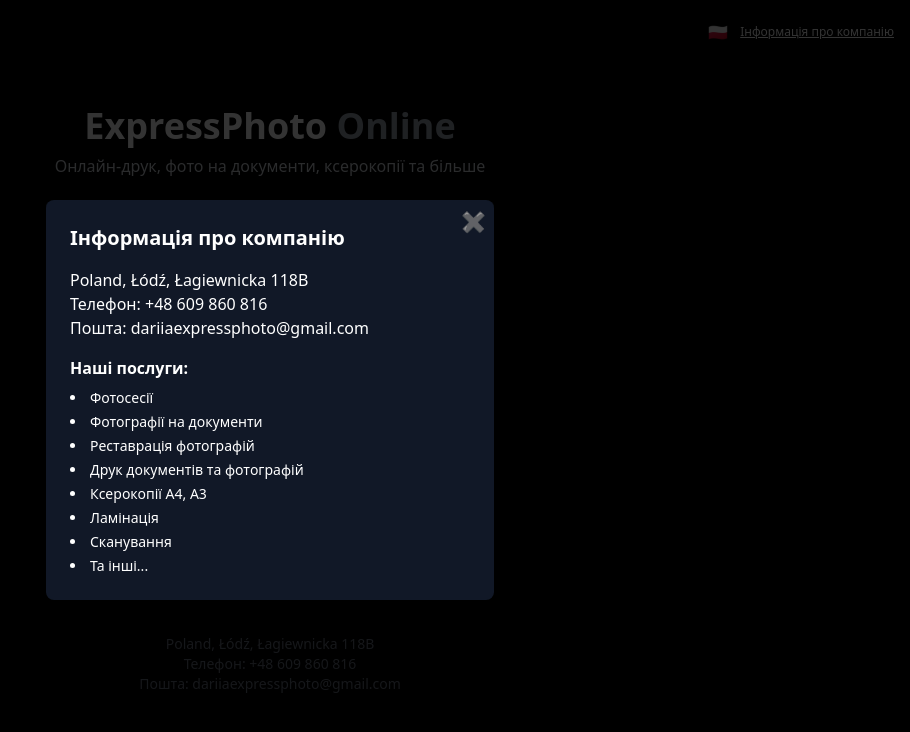
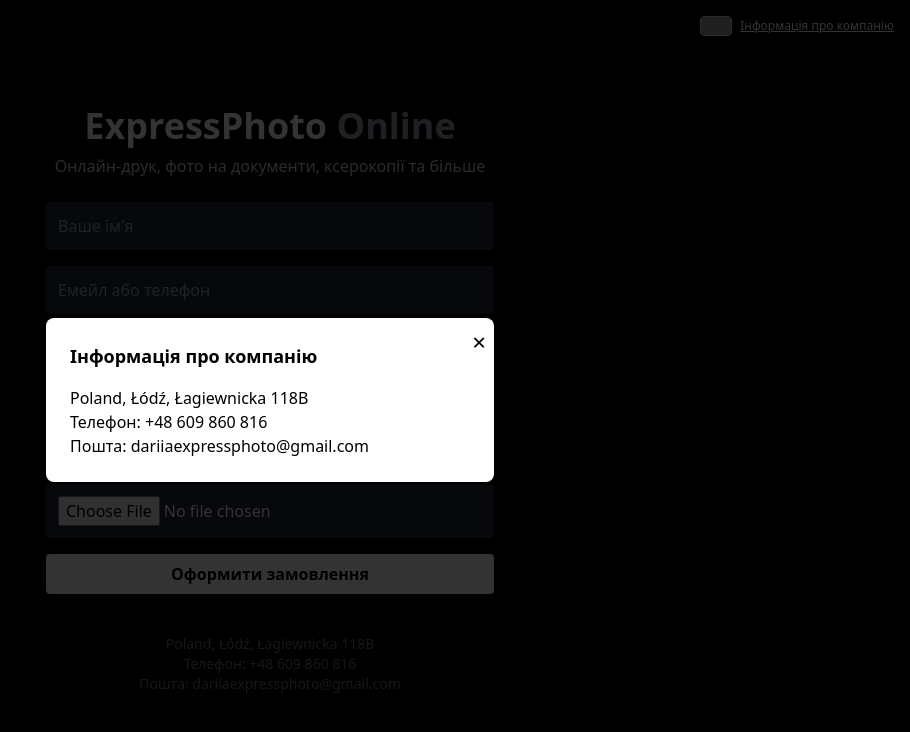
Before and after one commit to cutesuno/expressphoto-online, a Next.js app: page / in a window 1280 px wide. Both pictures are taken after a click on the button "Інформація про компанію". Shown: the top 732 px of the page, without its empty margins (370-1280 px from the left). Built offline with nearby package versions, Linux system fonts and the light colour scheme; grey boxes are pictures that could not be loaded.

Commit message:
Оновлення сайту: мультимова для контактів, модалка, анімації, час замовлення

```diff
--- a/pages/index.tsx
+++ b/pages/index.tsx
@@ -1,5 +1,5 @@
 import { useState } from 'react';
-import { motion, AnimatePresence } from 'framer-motion';
+import { motion } from 'framer-motion';
 
 export default function Home() {
   const [form, setForm] = useState({
@@ -51,66 +51,41 @@
         pl: 'Druk online, zdjęcia do dokumentów, kserokopie i więcej',
       },
       name: { uk: "Ваше ім'я", pl: 'Imię' },
-      email: { uk: 'Емейл або телефон', pl: 'Email lub telefon' },
+      email: { uk: 'Емейл або телефон', pl: 'E-mail lub telefon' },
       details: { uk: 'Деталі замовлення', pl: 'Szczegóły zamówienia' },
-      time: { uk: 'Виберіть час замовлення', pl: 'Wybierz godzinę odbioru' },
+      time: { uk: 'Час замовлення', pl: 'Godzina odbioru' },
       submit: { uk: 'Оформити замовлення', pl: 'Złóż zamówienie' },
       thanks: { uk: 'Дякуємо за замовлення!', pl: 'Dziękujemy za zamówienie!' },
-      back: { uk: 'Повернутись на головну', pl: 'Wróć na stronę główną' },
-      info: { uk: 'Інформація про компанію', pl: 'Informacje o firmie' },
+      back: { uk: 'На головну', pl: 'Wróć do strony głównej' },
+      info: {
+        uk: 'Poland, Łódź, Łagiewnicka 118B\nТелефон: +48 609 860 816\nПошта: dariiaexpressphoto@gmail.com',
+        pl: 'Polska, Łódź, Łagiewnicka 118B\nTelefon: +48 609 860 816\nE-mail: dariiaexpressphoto@gmail.com',
+      },
     };
     return dict[key]?.[language] || key;
   };
 
   return (
     <div className="min-h-screen flex flex-col items-center justify-center bg-black text-white p-6 relative">
-      {/* Кнопка перемикання мови */}
-      <div className="absolute top-4 right-4 flex items-center gap-2">
-        <button onClick={toggleLang} className="p-1">
-          {language === 'uk' ? '🇵🇱' : '🇺🇦'}
+      <div className="absolute top-4 right-4 flex items-center space-x-2">
+        <button onClick={toggleLang} className="w-8 h-5 rounded overflow-hidden border border-gray-300">
+          <img
+            src={language === 'uk' ? '/uk-flag.png' : '/pl-flag.png'}
+            alt="lang"
+            className="w-full h-full object-cover"
+          />
         </button>
         <button onClick={() => setShowInfo(true)} className="text-xs underline">
-          {t('info')}
+          Інформація про компанію
         </button>
       </div>
 
-      <AnimatePresence>
-        {showInfo && (
-          <motion.div
-            className="fixed inset-0 bg-black bg-opacity-80 flex items-center justify-center p-4 z-50"
-            initial={{ opacity: 0 }}
-            animate={{ opacity: 1 }}
-            exit={{ opacity: 0 }}
-          >
-            <div className="bg-gray-900 p-6 rounded-lg max-w-md w-full relative">
-              <button
-                className="absolute top-2 right-2 text-white text-xl"
-                onClick={() => setShowInfo(false)}
-              >
-                ✖️
-              </button>
-              <h2 className="text-xl font-bold mb-4">{t('info')}</h2>
-              <p>Poland, Łódź, Łagiewnicka 118B</p>
-              <p>Телефон: +48 609 860 816</p>
-              <p>Пошта: dariiaexpressphoto@gmail.com</p>
-              <p className="mt-4 font-semibold">Наші послуги:</p>
-              <ul className="list-disc list-inside text-sm mt-2 space-y-1">
-                <li>Фотосесії</li>
-                <li>Фотографії на документи</li>
-                <li>Реставрація фотографій</li>
-                <li>Друк документів та фотографій</li>
-                <li>Ксерокопії А4, А3</li>
-                <li>Ламінація</li>
-                <li>Сканування</li>
-                <li>Та інші...</li>
-              </ul>
-            </div>
-          </motion.div>
-        )}
-      </AnimatePresence>
-
-      <h1 className="text-4xl font-bold mb-2">ExpressPhoto <span className="text-gray-400">Online</span></h1>
-      <p className="text-gray-300 mb-6 text-center">{t('intro')}</p>
+      <motion.h1 initial={{ opacity: 0 }} animate={{ opacity: 1 }} className="text-4xl font-bold mb-2">
+        ExpressPhoto <span className="text-gray-400">Online</span>
+      </motion.h1>
+      <motion.p initial={{ opacity: 0 }} animate={{ opacity: 1 }} transition={{ delay: 0.2 }} className="text-gray-300 mb-6 text-center">
+        {t('intro')}
+      </motion.p>
 
       {!confirmed ? (
         <motion.form
@@ -118,11 +93,11 @@
           method="POST"
           encType="multipart/form-data"
           className="flex flex-col w-full max-w-md space-y-4"
-          initial={{ opacity: 0, scale: 0.9 }}
-          animate={{ opacity: 1, scale: 1 }}
+          initial={{ opacity: 0, y: 20 }}
+          animate={{ opacity: 1, y: 0 }}
         >
           <input name="name" placeholder={t('name')} onChange={handleChange} className="bg-gray-800 p-3 rounded" required />
-          <input name="email" placeholder={t('email')} onChange={handleChange} className="bg-gray-800 p-3 rounded" required />
+          <input name="email" type="text" placeholder={t('email')} onChange={handleChange} className="bg-gray-800 p-3 rounded" required />
           <textarea name="details" placeholder={t('details')} onChange={handleChange} className="bg-gray-800 p-3 rounded" required />
           <input name="time" type="time" onChange={handleChange} className="bg-gray-800 p-3 rounded" required />
           <input type="file" name="file" onChange={handleFileChange} className="bg-gray-800 p-3 rounded" />
@@ -132,26 +107,42 @@
         </motion.form>
       ) : (
         <motion.div
-          initial={{ opacity: 0 }}
-          animate={{ opacity: 1 }}
-          className="flex flex-col items-center space-y-4"
+          initial={{ opacity: 0, scale: 0.8 }}
+          animate={{ opacity: 1, scale: 1 }}
+          className="text-center mt-10"
         >
-          <p className="text-green-400 text-xl font-semibold">{t('thanks')}</p>
+          <p className="text-green-400 text-xl font-semibold mb-4">{t('thanks')}</p>
           <button
-            onClick={() => window.location.reload()}
-            className="bg-gray-800 text-white px-4 py-2 rounded hover:bg-gray-700"
+            onClick={() => {
+              setForm({ name: '', email: '', details: '', time: '' });
+              setFile(null);
+              setConfirmed(false);
+            }}
+            className="mt-4 bg-gray-700 hover:bg-gray-600 text-white py-2 px-4 rounded"
           >
             {t('back')}
           </button>
         </motion.div>
       )}
 
-      {/* Низ сайту */}
-      <p className="text-sm text-gray-500 mt-10 text-center">
-        Poland, Łódź, Łagiewnicka 118B <br />
-        Телефон: +48 609 860 816 <br />
-        Пошта: dariiaexpressphoto@gmail.com
-      </p>
+      <div className="text-sm text-gray-500 mt-10 text-center whitespace-pre-line">
+        {t('info')}
+      </div>
+
+      {showInfo && (
+        <div className="fixed inset-0 bg-black bg-opacity-80 flex items-center justify-center p-6">
+          <div className="bg-white text-black rounded-lg p-6 max-w-md w-full relative">
+            <button
+              onClick={() => setShowInfo(false)}
+              className="absolute top-2 right-2 text-black text-2xl"
+            >
+              &times;
+            </button>
+            <h2 className="text-lg font-bold mb-4">Інформація про компанію</h2>
+            <p className="whitespace-pre-line">{t('info')}</p>
+          </div>
+        </div>
+      )}
     </div>
   );
 }
```
